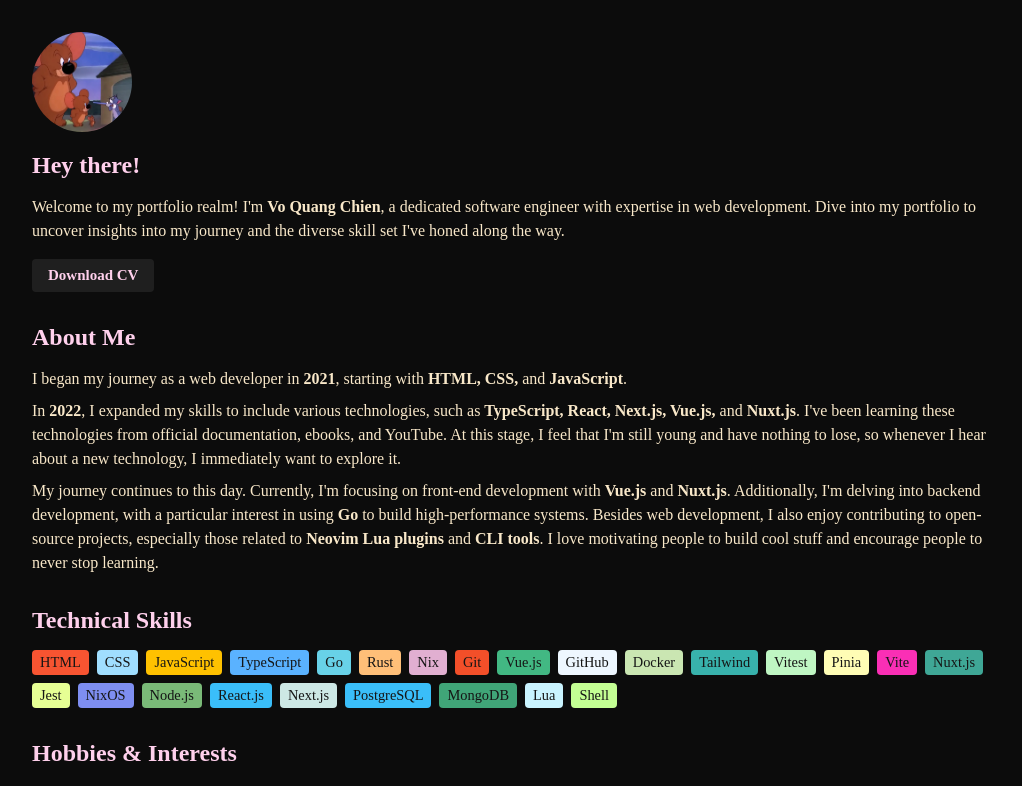
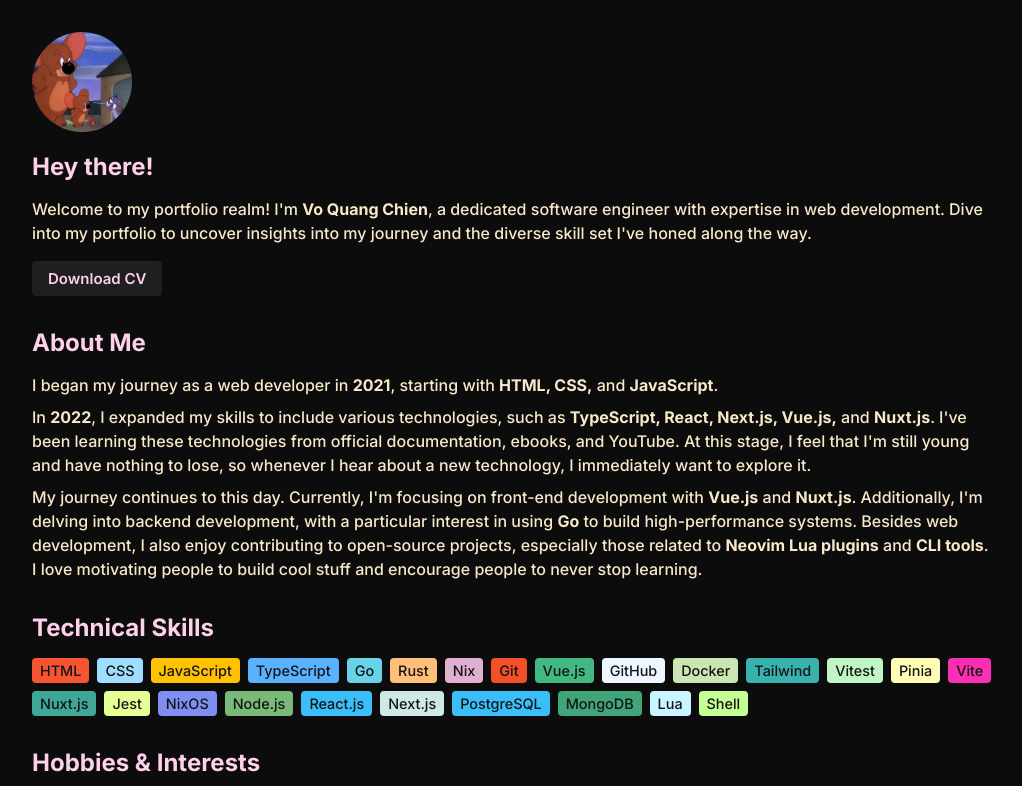
Before and after one commit to 2giosangmitom/2giosangmitom.github.io, a Vue app: page / in a window 1280 px wide. Shown: the top 786 px of the page, without its empty margins (16-1038 px from the left). Built offline with nearby package versions, Linux system fonts and the light colour scheme.

Commit message:
feat: add inter font

```diff
--- a/src/style.css
+++ b/src/style.css
@@ -1,3 +1,5 @@
+@import url('https://fonts.googleapis.com/css2?family=Inter:wght@100..900&display=swap');
+
 * {
   margin: 0;
   padding: 0;
@@ -7,6 +9,11 @@
 body {
   background-color: #0c0c0c;
   color: #f9e8c9;
+  font-family: "Inter", sans-serif;
+  font-optical-sizing: auto;
+  font-weight: 500;
+  font-style: normal;
+  font-variation-settings: "slnt" 0;
 }
 
 section {
```
